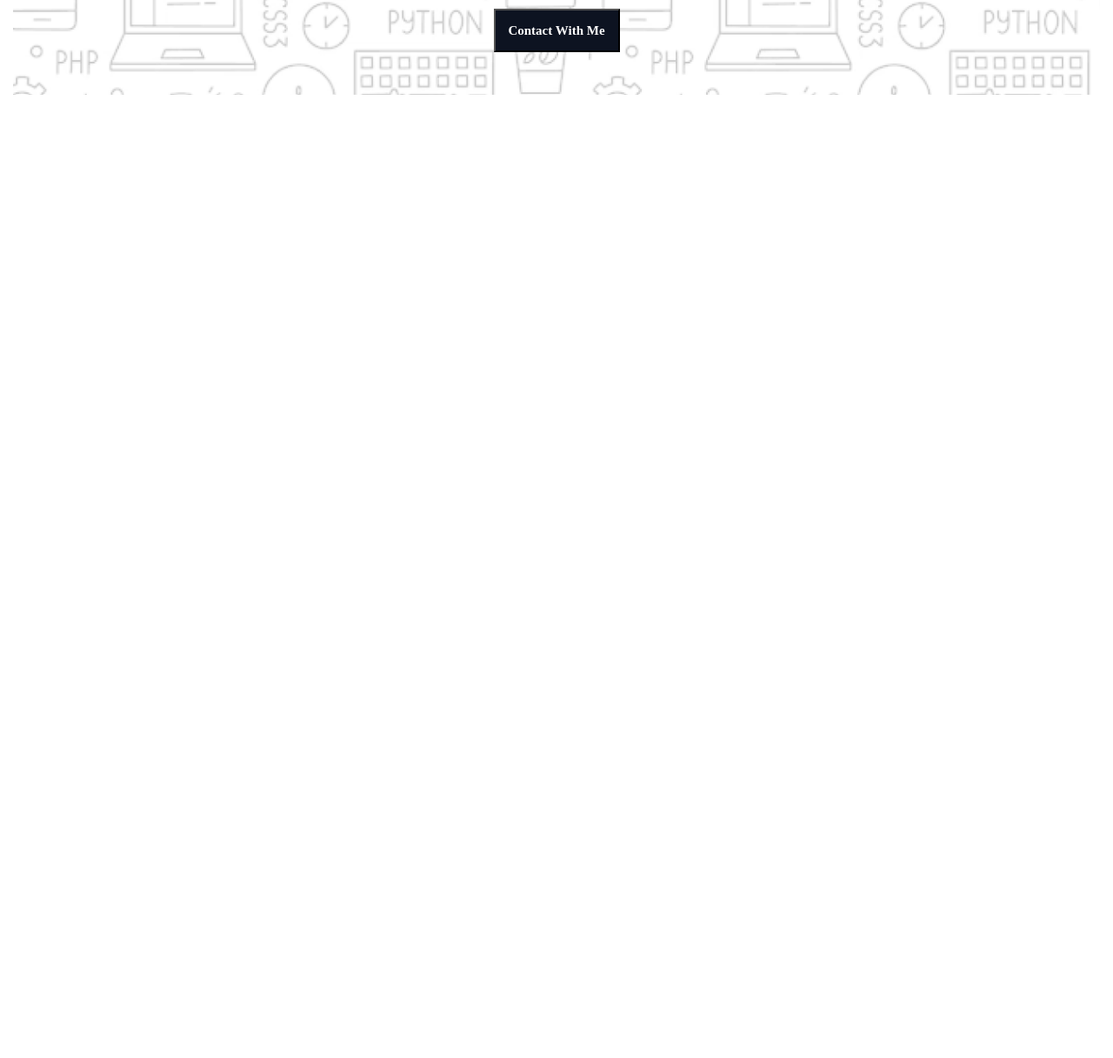
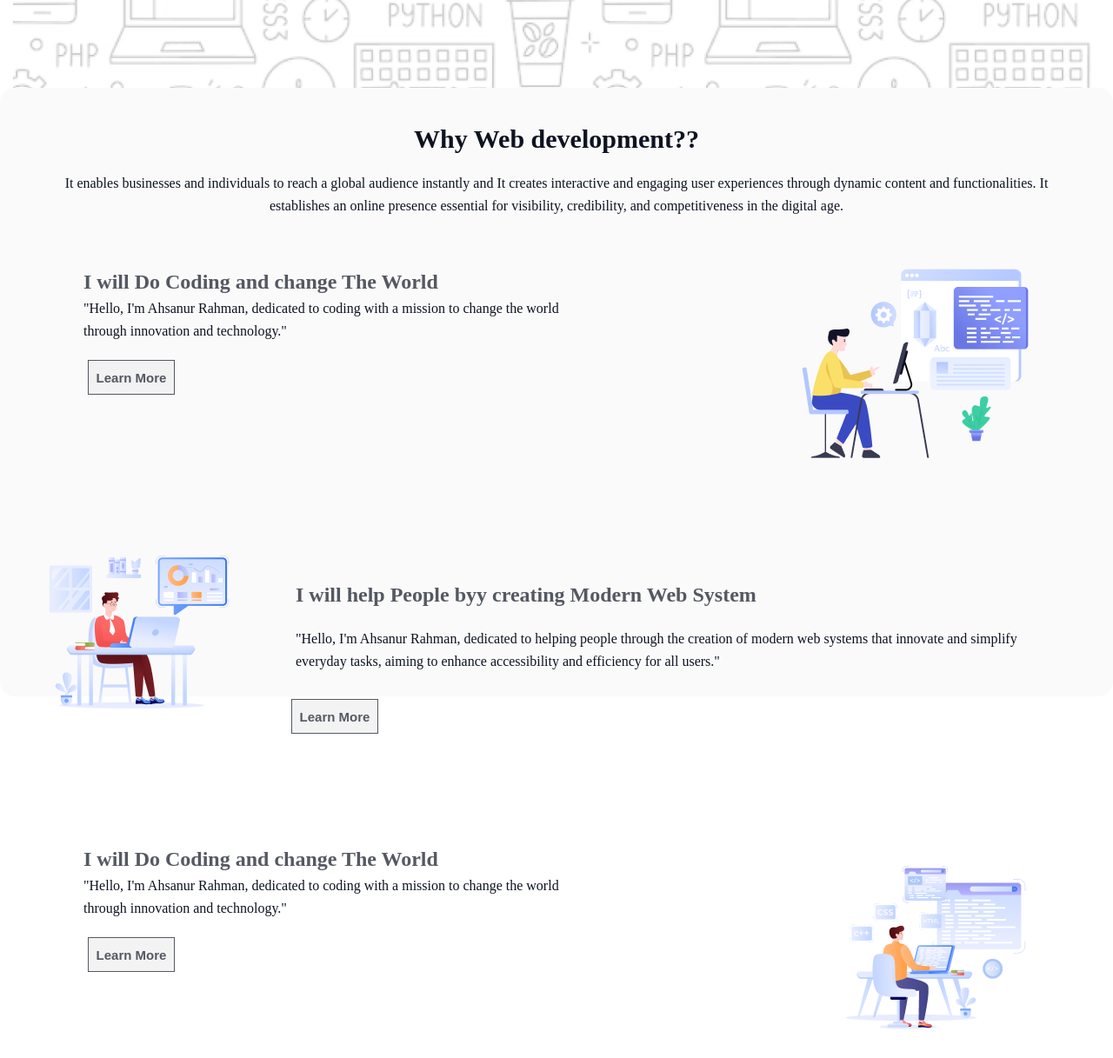
Before and after one commit to Ahsan-23/Assignment-one, a plain HTML site: page index.html in a window 1280 px wide. Shown: the part 519-1736 px from the top of the page at 87% size. Before the commit the page ends 800 px from the top, so only its background shows below. Drawn offline with Linux system fonts and the light colour scheme.

Commit message:
Banner section

```diff
--- a/index.html
+++ b/index.html
@@ -19,7 +19,48 @@
        </section>
     </header>
     <body>
+        <section class="banner-intro">
 
+            <div class="why-web-dev">
+            <h1 class="heading">Why Web development??</h1>
+
+            <p class="explain"> It enables businesses and individuals to reach a global audience instantly and It creates interactive and engaging user experiences through dynamic content and functionalities. It establishes an online presence essential for visibility, credibility, and competitiveness in the digital age.</p>
+            </div>
+
+            <section class="coding">
+                <div class="part1">
+                    <h2 class="c-heading">I will Do Coding and change The World</h2>
+                    <p class="c-intro">"Hello, I'm Ahsanur Rahman, dedicated to coding with a mission to change the world through innovation and technology."</p>
+                    <button class="c-button"><a href="#" class="button-link">Learn More</a></button>
+                </div>
+
+                <div><img src="./assets/Layer_1.png"   alt=""></div>
+            </section>
+
+            <section class="helping-ppl">
+                <div class="h-img"><img src="./assets/Group 3.png" alt=""></div>
+
+                <div class="h-heading-intro">
+                     <h2 class="h-heading">I will help People byy creating Modern Web System</h2>
+                     <p class="h-intro">"Hello, I'm Ahsanur Rahman, dedicated to helping people through the creation of modern web systems that innovate and simplify everyday tasks, aiming to enhance accessibility and efficiency for all users."
+
+                     </p>
+
+                     <button class="c-button"><a href="#" class="button-link">Learn More</a></button>
+                </div>
+            </section>
+
+            <section class="coding">
+                <div class="part1">
+                    <h2 class="c-heading">I will Do Coding and change The World</h2>
+                    <p class="c-intro">"Hello, I'm Ahsanur Rahman, dedicated to coding with a mission to change the world through innovation and technology."</p>
+                    <button class="c-button"><a href="#" class="button-link">Learn More</a></button>
+                </div>
+
+                <div><img src="./assets/Group 4.png"   alt=""></div>
+            </section>
+
+        </section>
 
     </body>
 
--- a/styles/style.css
+++ b/styles/style.css
@@ -57,3 +57,122 @@
   font-size: 15px;
   margin-bottom: 50px;
   }
+
+    /* Banner Section Styling*/
+    *{
+        margin: 0;
+        padding: 0;
+    }
+    .banner-intro{
+        width: 1200px;
+        height: 620px;
+        margin-top: 100px;
+        margin: 0 auto;
+        border-radius: 16px;
+        background: rgba(13, 19, 33, 0.02);
+        padding: 40px;
+
+    }
+    .why-web-dev{
+        display: flex;
+        flex-direction: column;
+        justify-content: center;
+        align-items: center;
+        color: rgb(13, 19, 33);
+        font-family: Azeret Mono;
+        font-size: 20px;
+        font-weight: 800;
+        line-height: 37px;
+
+        text-align: center;
+    }
+    .explain{
+    color: rgb(13, 19, 33);
+    font-family: Azeret Mono;
+    font-size: 16px;
+    font-weight: 400;
+    line-height: 26px;
+    letter-spacing: 0%;
+    text-align: center;
+    padding-top: 20px;
+    }
+    .c-heading{
+    color: rgba(13, 19, 33, 0.7);
+    font-family: Azeret Mono;
+    font-size: 24px;
+    font-weight: 700;
+    line-height: 36px;
+    letter-spacing: 0%;
+    text-align: left;
+
+    }
+    .c-intro{
+    color: rgb(13, 19, 33);
+    font-family: Azeret Mono;
+    font-size: 16px;
+    font-weight: 400;
+    line-height: 26px;
+    letter-spacing: 0%;
+    text-align: left;
+    }
+    .c-button{
+    box-sizing: border-box;
+    border: 1px solid rgb(13, 19, 33);
+    opacity: 0.7;
+    width: 100px;
+    height: 40px;
+    color: rgb(13, 19, 33);
+    font-size: 15px;
+    font-weight: bold;
+    margin: 20px 5px;
+    text-decoration: none;
+
+
+    }
+    .coding{
+        width: 1100px;
+
+        padding: 40px;
+        margin: 16px;
+        display: flex;
+        justify-content:space-between;
+    }
+    .coding .part1{
+        width: 50%;
+    }
+    .coding img{
+        max-width: 100%;
+    }
+
+
+    .helping-ppl{
+        display: flex;
+    }
+    .h-heading{
+    color: rgba(13, 19, 33, 0.7);
+    font-family: Azeret Mono;
+    font-size: 24px;
+    font-weight: 700;
+    line-height: 36px;
+    letter-spacing: 0%;
+    text-align: left;
+    padding: 10px;
+    }
+    .h-intro{
+    color: rgb(13, 19, 33);
+    font-family: Azeret Mono;
+    font-size: 16px;
+    font-weight: 400;
+    line-height: 26px;
+    letter-spacing: 0%;
+    text-align: left;
+    padding: 10px;
+    }
+    .h-heading-intro{
+        padding: 50px;
+    }
+
+    .button-link{
+        text-decoration: none;
+        color: rgb(13, 19, 33);
+    }
```
